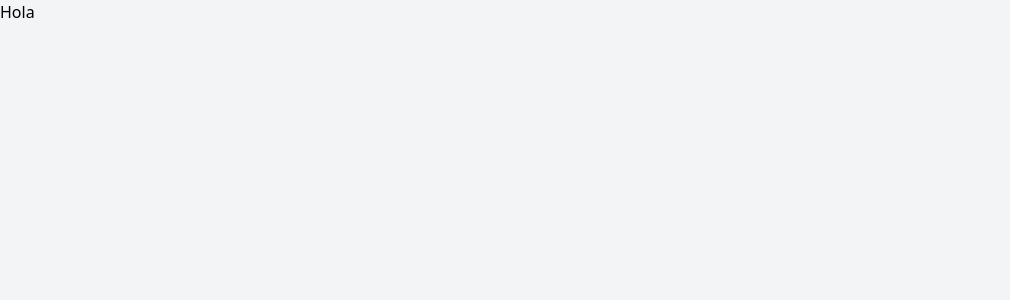
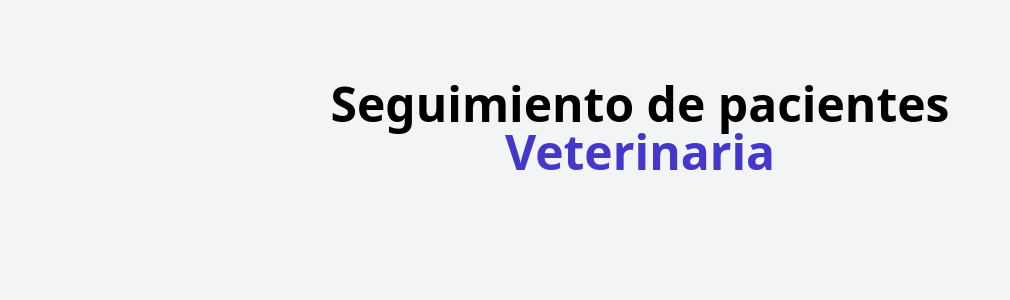
Before and after one commit to jm82mexico/citasMedicasVeterinariaReact, a React (Vite) app: page / in a window 1280 px wide. Shown: the top 300 px of the page, without its empty margins (0-1010 px from the left). Built offline with nearby package versions, Linux system fonts and the light colour scheme.

Commit message:
Configuración de header

```diff
--- a/src/App.jsx
+++ b/src/App.jsx
@@ -1,12 +1,13 @@
 import { useState } from 'react'
+import Header from './Components/Header'
 
 
 function App() {
 
 
   return (
-    <div className="App">
-      <h1>Hola</h1>
+    <div className="container mx-auto mt-20">
+      <Header/>
     </div>
   )
 }
--- /dev/null
+++ b/src/Components/Header.jsx
@@ -0,0 +1,12 @@
+import React from 'react'
+
+function Header() {
+  return (
+    <h1 className='font-black text-5xl text-center md:w-2/3 mx-auto'>
+        Seguimiento de pacientes {""}
+        <span className='text-indigo-700'>Veterinaria</span>
+    </h1>
+  )
+}
+
+export default Header
--- a/tailwind.config.cjs
+++ b/tailwind.config.cjs
@@ -1,6 +1,6 @@
 /** @type {import('tailwindcss').Config} */
 module.exports = {
-  content: ['./index.html', '/src/**/*.jsx'],
+  content: ['index.html', './src/**/*.jsx'],
   theme: {
     extend: {},
   },
```
